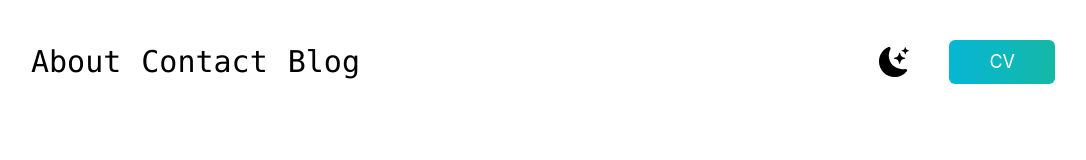
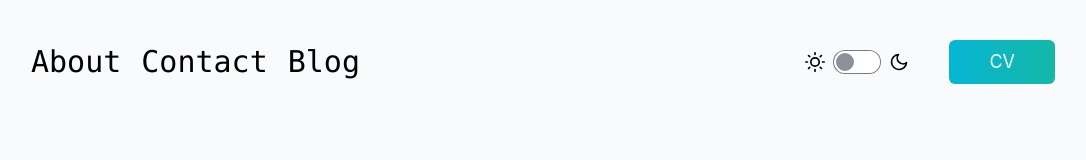
Before and after one commit to fu-yanyuan/portfolio, a Next.js app: page / in a window 1280 px wide. Shown: the top 160 px of the page, without its empty margins (97-1183 px from the left). Built offline with nearby package versions, Linux system fonts and the light colour scheme.

Commit message:
feat: add darkmode toggle from daisyui

```diff
--- a/package.json
+++ b/package.json
@@ -10,6 +10,7 @@
   },
   "dependencies": {
     "autoprefixer": "10.4.14",
+    "daisyui": "^2.51.6",
     "next": "13.3.0",
     "postcss": "8.4.23",
     "react": "18.2.0",
--- a/pages/index.js
+++ b/pages/index.js
@@ -6,6 +6,7 @@ import { AiFillGithub, AiFillLinkedin, AiFillMail } from "react-icons/ai"
 import { BsFillMoonStarsFill } from "react-icons/bs";
 import { AiFillFilePdf } from "react-icons/ai"
 import { FaBars, FaTimes } from "react-icons/fa"
+import { FiMoon, FiSun } from "react-icons/fi"
 
 import Image from 'next/image'
 import avocado from '../public/pngegg.png'
@@ -48,8 +49,8 @@ export default function Home() {
         <link rel="manifest" href="/site.webmanifest" />
       </Head>
 
-      <main className='dark:bg-slate-800 min-h-screen'>
-        <div className='w-full h-25 px-10 dark:text-white md:px-32'>
+      <main className='bg-slate-50 dark:bg-slate-800 min-h-screen'>
+        <div className='text-black w-full h-25 px-10 dark:text-white md:px-32'>
           <nav className='py-10 flex justify-between items-center'>
             <div
               onClick={() => setNav(!sideBar)}
@@ -70,11 +71,19 @@ export default function Home() {
             </ol>
 
             <ul className='flex items-center'>
-              <li>
+              <div className='flex items-center justify-between'>
+                <span className='pr-2 text-xl'><FiSun /></span>
+                <input type="checkbox"
+                  onClick={() => setDarkMode(!darkMode)}
+                  className="toggle px-5" />
+                <span className='pl-2 text-xl'><FiMoon /></span>
+              </div>
+
+              {/* <li>
                 <BsFillMoonStarsFill
                   onClick={() => setDarkMode(!darkMode)}
                   className='cursor-pointer text-2xl hover:text-3xl duration-200 lg:text-3xl lg:hover:text-4xl' />
-              </li>
+              </li> */}
               <li className='ml-4 flex items-center sm:ml-10'>
                 {/* <AiFillFilePdf className='text-3xl lg:text-4xl' /> */}
                 <a
@@ -93,7 +102,7 @@ export default function Home() {
         {sideBar && (
           <ul className={`flex flex-col absolute z-10 justify-center items-center
                           top-0 left-0 h-screen w-full pt-20
-                          bg-white dark:bg-slate-700 dark:text-slate-200
+                          bg-white text-slate-900 dark:bg-slate-700 dark:text-slate-200
                           sm:hidden`}>
             {navLinks.map(({ id, navName, navLink }) => (
               <li
@@ -118,7 +127,7 @@ export default function Home() {
 
           <div className='text-center px-10 dark:text-white'>
             <h2 className='text-5xl pb-2 text-teal-600 font-medium hover:text-6xl duration-200 cursor-pointer'>Yanyuan Fu</h2>
-            <h3 className='text-2xl py-2'>
+            <h3 className='text-2xl py-2 text-black dark:text-white'>
               Open To New Job Opportunities
             </h3>
             <div className='flex items-center mx-auto max-w-4xl'>
--- a/tailwind.config.js
+++ b/tailwind.config.js
@@ -15,5 +15,5 @@ module.exports = {
       },
     },
   },
-  plugins: [],
+  plugins: [require("daisyui")],
 }
```
Also changed, not shown: 1 other file (tests, documents, lock files or other folders).
